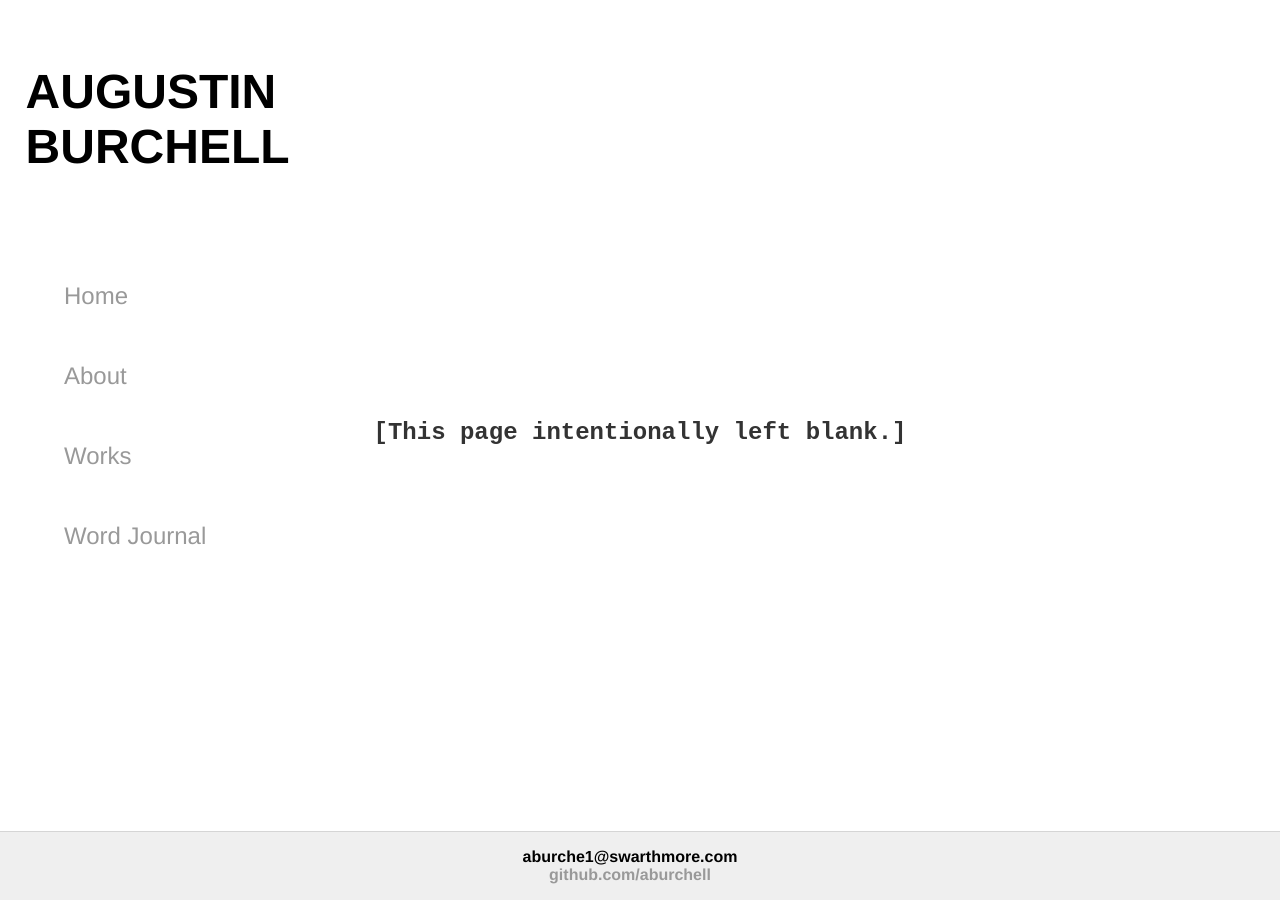
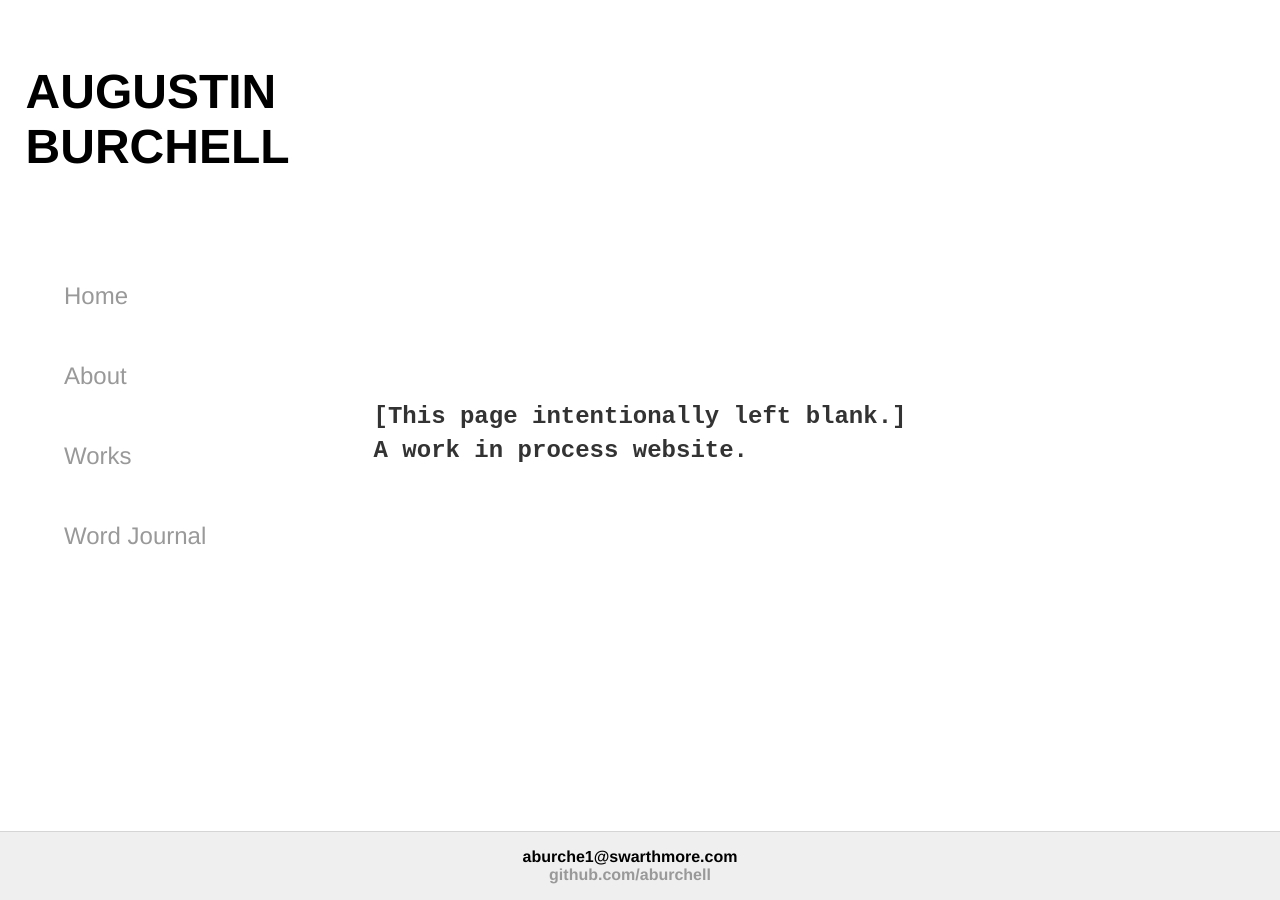
Before and after one commit to aburchell/aburchell.github.io, a Jekyll site: the page built from index.html, in a window 1280 px wide. Built offline with Jekyll 4.4.1, drawn with Linux system fonts in a browser that asks for light colours.

Commit message:
Update index.html

```diff
--- a/index.html
+++ b/index.html
@@ -5,7 +5,7 @@ title: Augustin Burchell
 <script src="myScript1.js"></script>
 
 <div class="blurb">
-	<p id="leftBlank">[This page intentionally left blank.]</p>
+	<p id="leftBlank">[This page intentionally left blank.]</br>A work in process website.</p>
 </div><!-- /.blurb -->
 
 <!-- A link to another page
```
